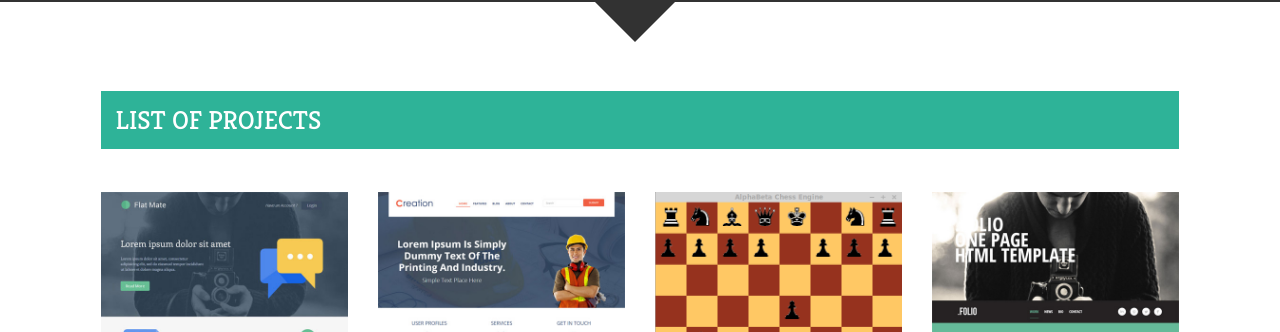
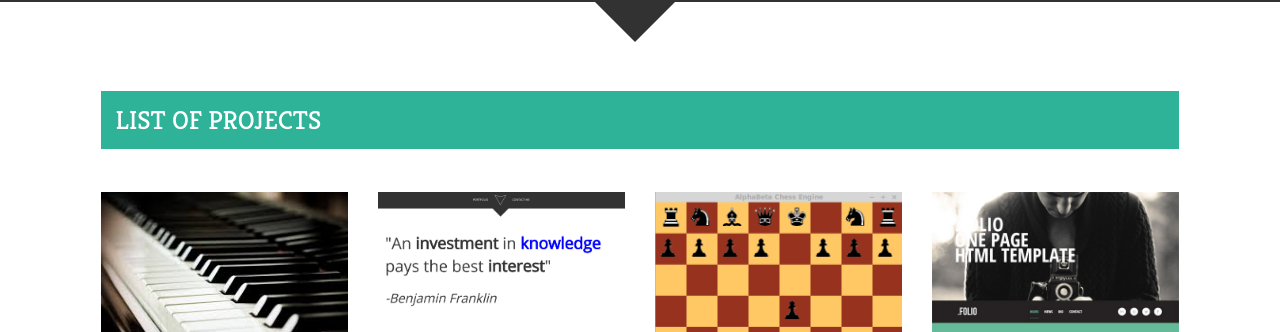
Before and after one commit to jakepf00/Website, a plain HTML site: page portfolio.html in a window 1280 px wide. Shown: the part 83-415 px from the top of the page. Drawn offline with Linux system fonts and the light colour scheme.

Commit message:
Added some pictures. Put my email into everything.

```diff
--- a/portfolio.html
+++ b/portfolio.html
@@ -78,7 +78,7 @@ License URL: http://creativecommons.org/licenses/by/3.0/
 	 		<div class="grids_of_4 row">
 				<div class="col-md-3 images_1_of_4">
 					<div class="fancyDemo">
-						<a rel="group" title="" href="images/pic1.jpg"><img src="images/pic1.jpg" alt=""class="img-responsive"/></a>
+						<a brel="group" title="" href="images/piano.jpg"><img src="images/piano.jpg" alt=""class="img-responsive"/></a>
 					</div>
 					 <h3><a href="piano.html">Piano</a></h3>
 					 <p class="para">I have been playing piano since second grade</p>
@@ -86,7 +86,7 @@ License URL: http://creativecommons.org/licenses/by/3.0/
 				</div>
 				<div class="col-md-3 images_1_of_4">
 					<div class="fancyDemo">
-						<a rel="group" title="" href="images/pic2.jpg"><img src="images/pic2.jpg" alt=""class="img-responsive"/></a>
+						<a rel="group" title="" href="images/WebsiteScreenshot.png"><img src="images/WebsiteScreenshot.png" alt=""class="img-responsive"/></a>
 					</div>
 					 <h3><a href="website.html">Website</a></h3>
 					 <p class="para">Learned html by making this website</p>
@@ -135,7 +135,7 @@ License URL: http://creativecommons.org/licenses/by/3.0/
 			<ul class="list-unstyled address">
 				<li><i class="fa fa-map-marker"></i><span>500 Lorem Ipsum Dolor Sit,</span></li>
 				<li><i class="fa fa-phone"></i><span>(00) 222 666 444</span></li>
-				<li><i class="fa fa-envelope"></i><a href="mailto:info@mycompany.com">info(at)mycompany.com</a></li>
+				<li><i class="fa fa-envelope"></i><a href="jakepf00@gmail.com">jakepf00@gmail.com</a></li>
 			</ul>
 		</div>
 	</div>
```
Also changed, not shown: best-project.html (+1 -1 lines), index.html (+1 -1 lines), piano.html (+1 -1 lines), website.html (+1 -1 lines), images/WebsiteScreenshot.png (added), images/piano.jpg (added).
